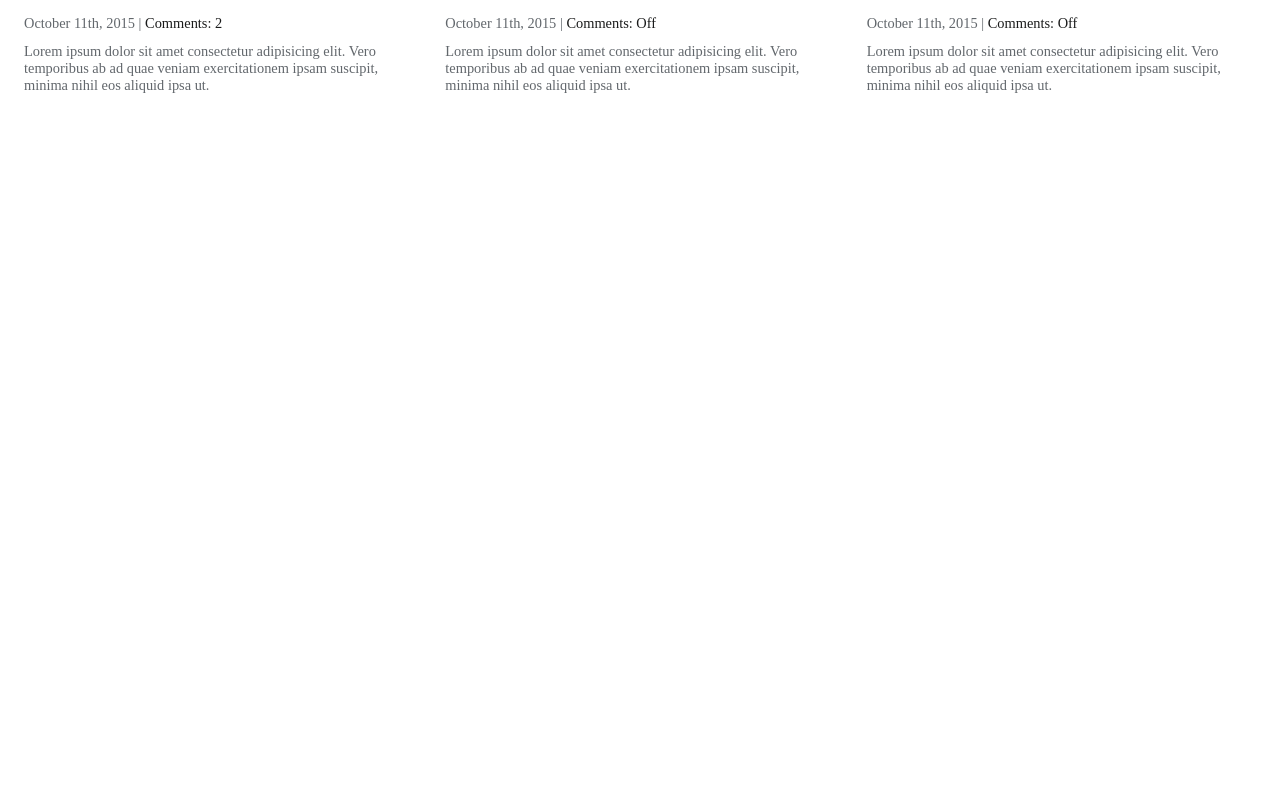
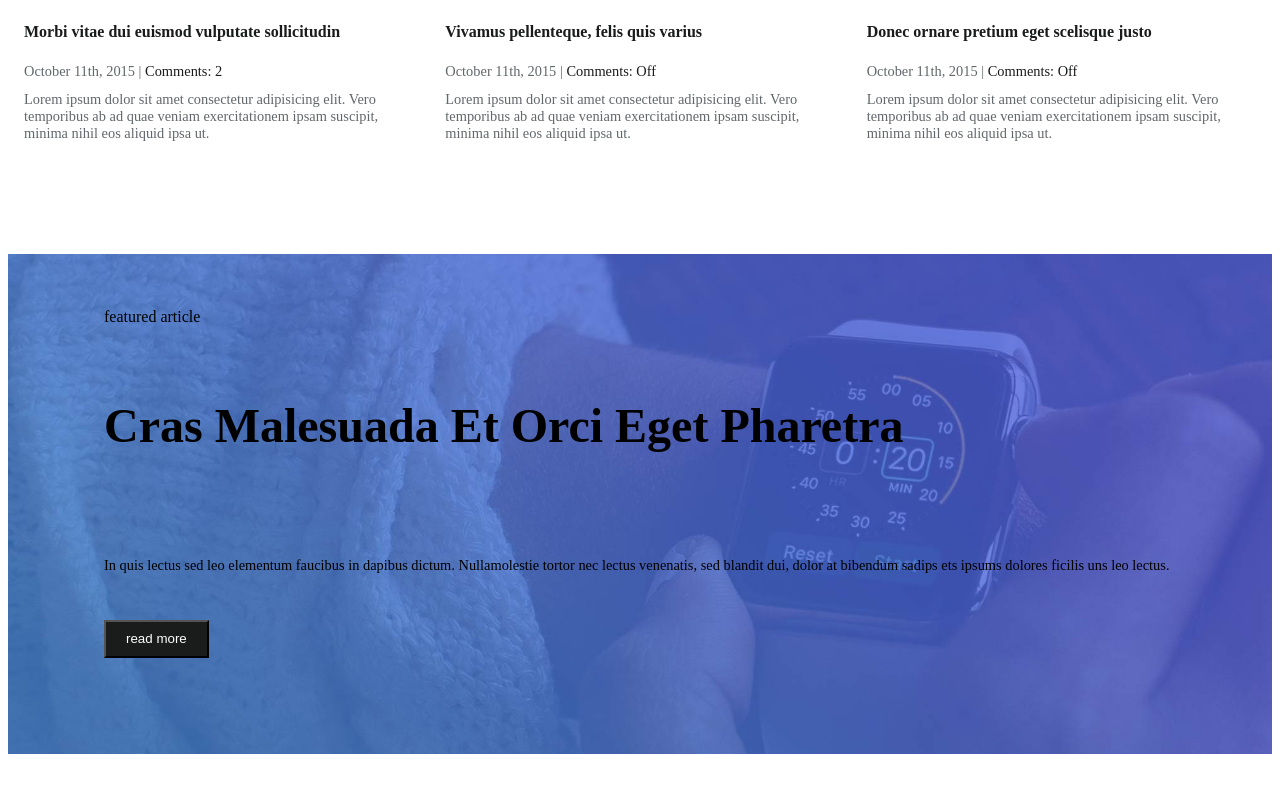
Before and after one commit to GianfrancoGhiani/proj-html-vuejs, a Vue app: page / in a window 1280 px wide. Shown: the part 1487-2273 px from the top of the page. Before the commit the page ends 1669 px from the top, so only its background shows below. Built offline with nearby package versions, Linux system fonts and the light colour scheme; the HTML template or start-up script is replaced by a standard one.

Commit message:
emphasized component/ new section added

```diff
--- a/src/assets/store.js
+++ b/src/assets/store.js
@@ -35,5 +35,6 @@ export const store = reactive({
             description:'Lorem ipsum dolor sit amet consectetur adipisicing elit. Vero temporibus ab ad quae veniam exercitationem ipsam suscipit, minima nihil eos aliquid ipsa ut.'
         }
 
-    }
+    },
+
 })
--- a/src/assets/style/general.scss
+++ b/src/assets/style/general.scss
@@ -33,7 +33,7 @@ li{
     text-transform: uppercase;
 }
 button.caps{
-       font-weight: 700;
+       font-weight: 800;
 }
 .sec-title{
     font-size: 70%;
--- a/src/components/HeaderComponent.vue
+++ b/src/components/HeaderComponent.vue
@@ -41,6 +41,7 @@ export default {
     top: 0;
     left: 0;
     right: 0;
+    z-index: 5000;
 
 
     .container {
--- a/src/components/MainComponent.vue
+++ b/src/components/MainComponent.vue
@@ -1,18 +1,37 @@
 <template>
-    <JumboComponent />
-    <FirstSecComponent />
-    <SecondSecComponent />
+    <section>
+        <JumboComponent />
+    </section>
+    <section>
+        <FirstSecComponent />
+    </section>
+    <section>
+        <SecondSecComponent />
+    </section>
+    <section>
+        <EmphasizedComponent toph="featured article" h="cras malesuada et orci eget pharetra" :pIn="p" />
+    </section>
+
 </template>
 
 <script>
+
 import FirstSecComponent from './sub/FirstSecComponent.vue';
 import SecondSecComponent from './sub/SecondSecComponent.vue';
 
 import JumboComponent from './sub/JumboComponent.vue';
-
+import EmphasizedComponent from './sub/EmphasizedComponent.vue';
+import { store } from '../assets/store.js'
 export default {
     name: "MainComponent",
-    components: { JumboComponent, FirstSecComponent, SecondSecComponent }
+    components: { JumboComponent, FirstSecComponent, SecondSecComponent, EmphasizedComponent },
+    data() {
+        return {
+            store,
+            p: 'In quis lectus sed leo elementum faucibus in dapibus dictum. Nullamolestie tortor nec lectus venenatis, sed blandit dui, dolor at bibendum sadips ets ipsums dolores ficilis uns leo lectus.'
+
+        }
+    },
 }
 </script>
 
--- /dev/null
+++ b/src/components/sub/EmphasizedComponent.vue
@@ -0,0 +1,68 @@
+<template>
+    <div class="container">
+        <div class="wrapper">
+            <div class=" sec-title caps"> {{ toph }}</div>
+            <h2>{{ h }}</h2>
+            <p>{{ pIn }}</p>
+            <BtnComponent class="caps" content="read more" chev="true" />
+        </div>
+
+    </div>
+</template>
+
+<script>
+import BtnComponent from './BtnComponent.vue';
+
+export default {
+    name: "EmphasizedComponent",
+    data() {
+        return {};
+    },
+    props: {
+        toph: String,
+        h: String,
+        pIn: String
+    },
+    components: { BtnComponent }
+}
+</script>
+
+<style lang="scss" scoped>
+@use '../../assets/style/partials/variables.scss' as*;
+@use '../../assets/style/partials/mixin.scss' as*;
+
+.container {
+    min-height: 500px;
+    height: 50vh;
+    background-image: url('/img/featured_article_1_bg.jpg');
+    background-size: cover;
+    background-repeat: no-repeat;
+    margin: 2rem auto;
+    position: relative;
+
+    .wrapper {
+        position: absolute;
+        bottom: 6rem;
+        left: 6rem;
+        right: 6rem;
+
+
+
+        h2 {
+            font-size: 3rem;
+            padding: 2rem 0;
+
+            text-transform: capitalize;
+        }
+
+        p {
+            padding: 2rem 0;
+            font-size: 90%;
+        }
+
+        button {
+            background-color: $dark;
+        }
+    }
+}
+</style>
--- a/src/components/sub/SecondSecComponent.vue
+++ b/src/components/sub/SecondSecComponent.vue
@@ -52,6 +52,7 @@ export default {
 
     .card-list {
         @include flexrow;
+        padding-top: 3rem;
     }
 }
 </style>
```
Also changed, not shown: 1 other file (tests, documents, lock files or other folders).
